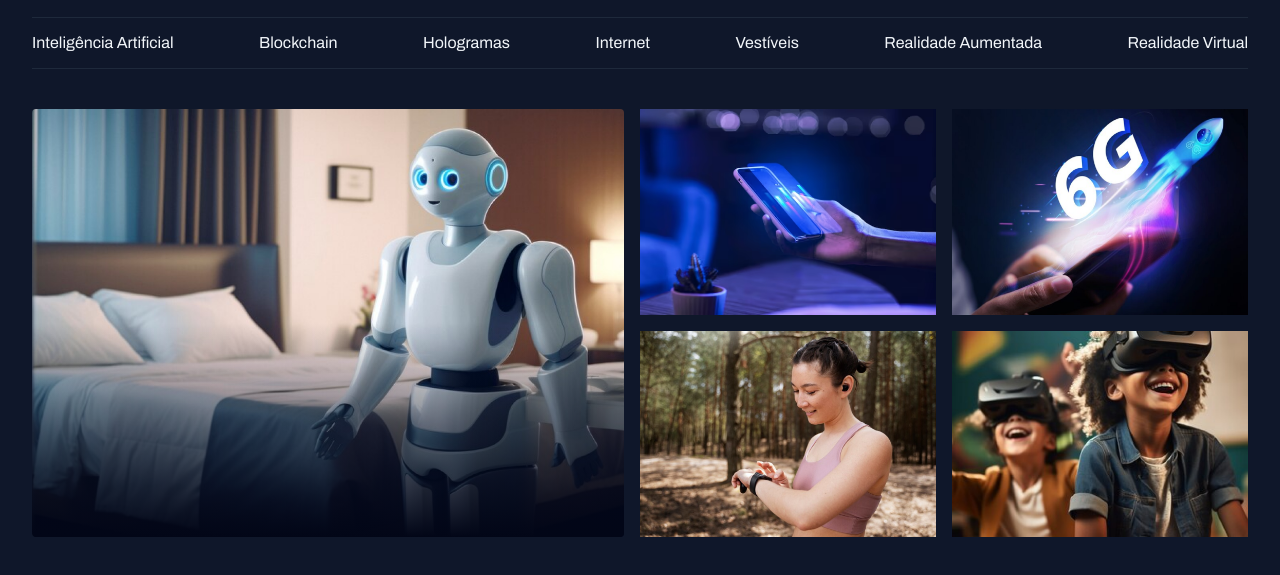
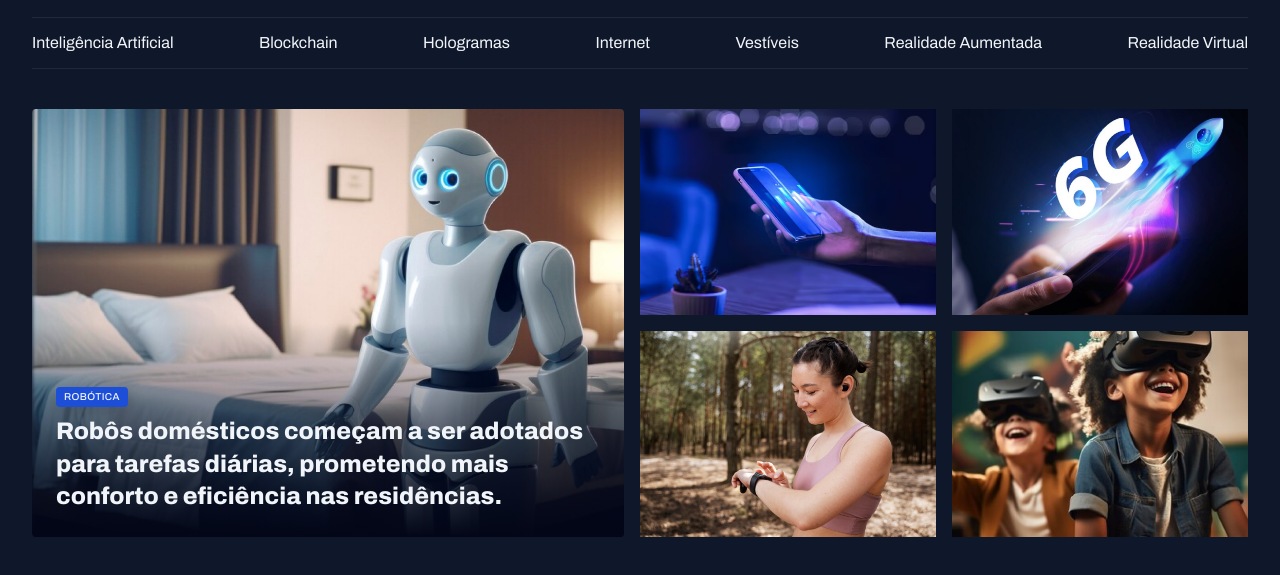
Before and after one commit to ThiagoSCarv/projeto-portal-de-noticias, a plain HTML site: page index.html in a window 1280 px wide. Shown: the part 55-630 px from the top of the page. Drawn offline with Linux system fonts and the light colour scheme.

Commit message:
ajustando cards

```diff
--- a/index.html
+++ b/index.html
@@ -37,9 +37,13 @@
 
     <main class="grid container">
         <section id="featured" class="grid grid-flow-col gap16">
-            <div class="card">
+            <figure class="card">
                 <img src="assets/images/Image 01.png" alt="Imagem Robo">
-            </div>
+                <figcaption>
+                    <span class="content-tag">Robótica</span>
+                    <h2 class="text-2xl">Robôs domésticos começam a ser adotados para tarefas diárias, prometendo mais conforto e eficiência nas residências.</h2>
+                </figcaption>
+            </figure>
             <div class="grid grid-cols2 gap16">
                 <img src="assets/images/Image 02.png" alt="">
                 <img src="assets/images/Image 03.png" alt="">
--- a/styles/global.css
+++ b/styles/global.css
@@ -53,3 +53,15 @@ a:hover {
 main {
     margin-top: 40px;
 }
+
+.content-tag {
+    display: inline-block;
+    background-color: var(--brand-color-dark);
+    padding: 4px 8px;
+    border-radius: 4px;
+    font: 500 10px/1.2 var(--font-family);
+    text-transform: uppercase;
+    letter-spacing: 0.04em;
+    color: var(--text-color-primary);
+    box-shadow: 0px 4px 16px rgba(2, 6, 23, 0.25);
+}
--- a/styles/sections.css
+++ b/styles/sections.css
@@ -17,4 +17,12 @@
         top: 50%;
         background: linear-gradient(180deg, transparent 0%, #020617 100%);
     }
+    figcaption {
+        position: absolute;
+        bottom: 0;
+        padding: 24px;
+    }
+    h2 {
+        margin-top: 8px;
+    }
 }
--- a/styles/utility.css
+++ b/styles/utility.css
@@ -13,3 +13,19 @@
 .gap16 {
     gap: 16px;
 }
+
+.text-2xl {
+    font: var(--h1);
+}
+
+.text-xl {
+    font: var(--h2);
+}
+
+.text-lg {
+    font: var(--h3);
+}
+
+.text-sm {
+    font: var(--text-sm);
+}
```
